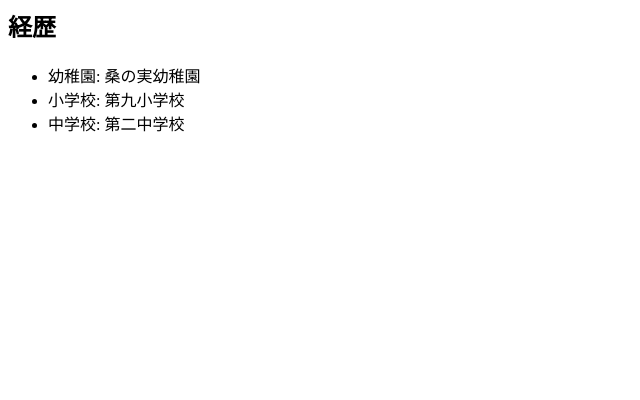
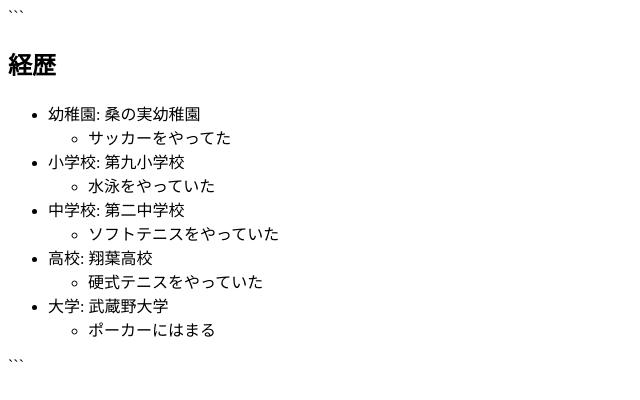
Before and after one commit to s2622018-a11y/git_practice, a plain HTML site: page index.html in a window 1280 px wide. Shown: the whole page, without its empty margins (0-640 px from the left). Drawn offline with Linux system fonts and the light colour scheme.

Commit message:
Add high school and university

````diff
--- a/index.html
+++ b/index.html
@@ -1,6 +1,33 @@
-<html>
- <body>
-    <h2>経歴</h2> <ul> <li>幼稚園: 桑の実幼稚園</li> <li>小学校: 第九小学校</li> <li>中学校: 第二中学校</li> </ul>
+```
 
-    </body>
-</html>
+
+    <h2>経歴</h2>
+    <ul>
+      <li>幼稚園: 桑の実幼稚園
+        <ul>
+          <li>サッカーをやってた</li>
+        </ul>
+      </li>
+      <li>小学校: 第九小学校
+        <ul>
+          <li>水泳をやっていた</li>
+        </ul>
+      </li>
+      <li>中学校: 第二中学校
+        <ul>
+          <li>ソフトテニスをやっていた</li>
+        </ul>
+      </li>
+      <li>高校: 翔葉高校</li>
+       <ul>
+      <li>硬式テニスをやっていた</li>
+  </ul>
+  <li>大学: 武蔵野大学</li>
+  <ul>
+         <li>ポーカーにはまる</li>
+        </ul>
+      </li>
+    </ul>
+
+
+```
````
